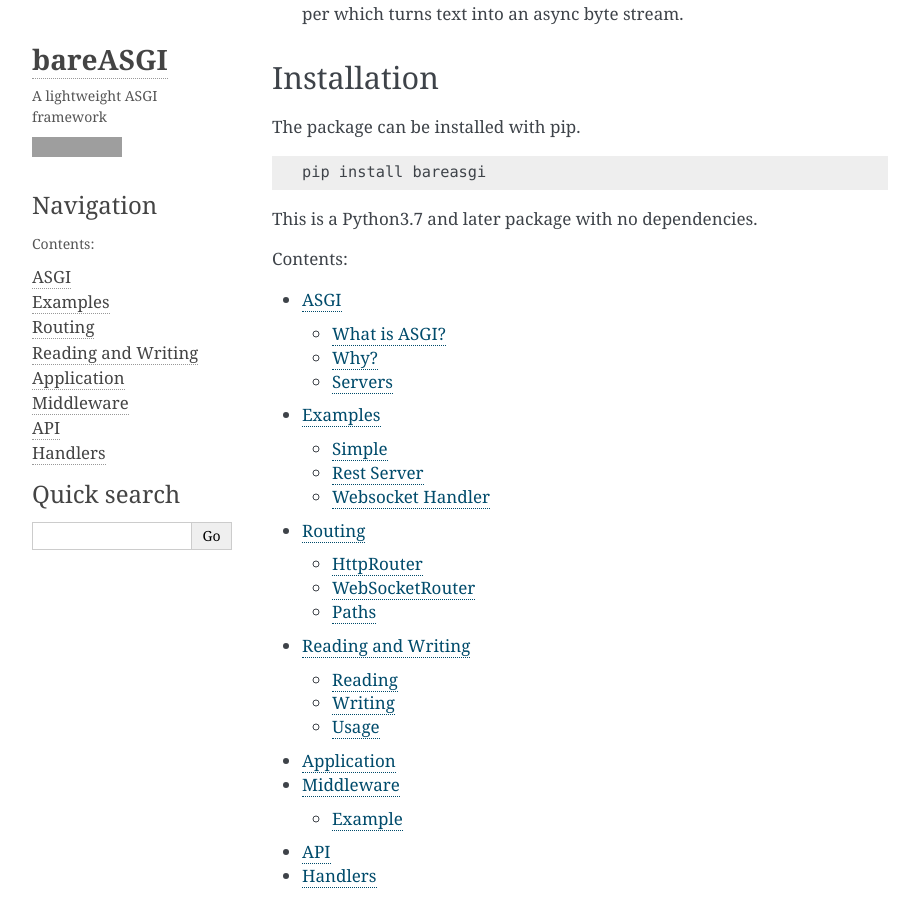
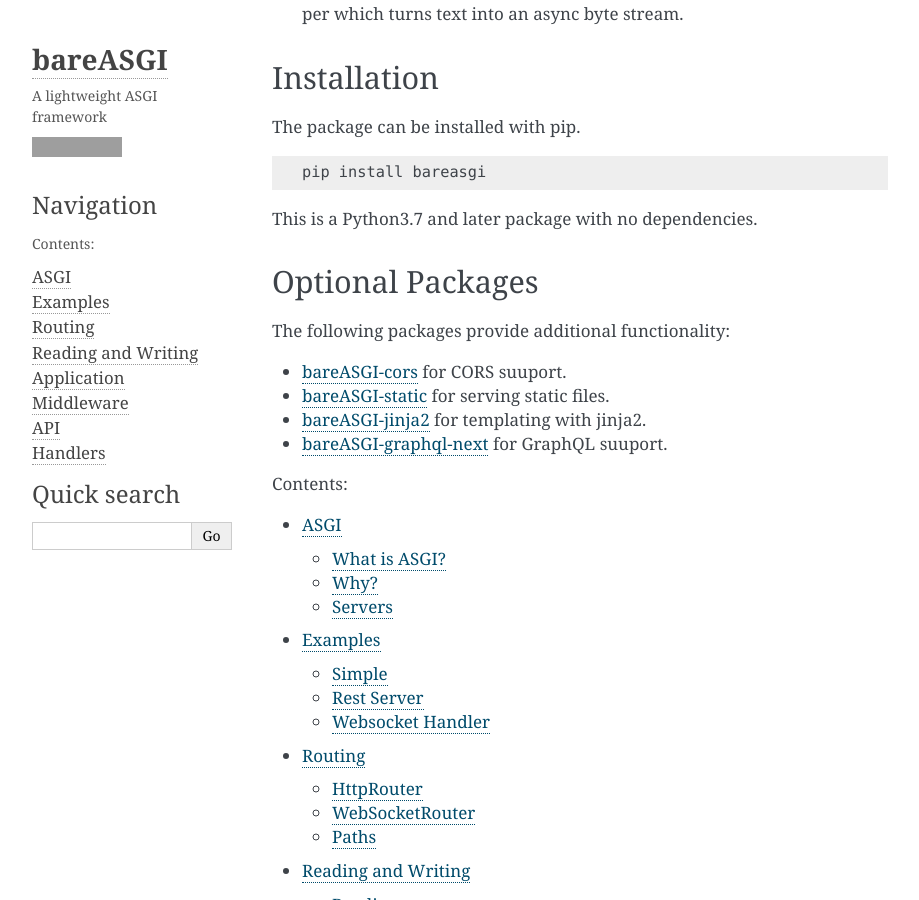
Before and after one commit to rob-blackbourn/bareASGI, a Sphinx documentation site: the page built from docs/index.rst, in a window 1280 px wide and 900 px high, scrolled down 1043 px. Shown: the whole window, without its empty margins (170-1089 px from the left). Built offline with Sphinx 7.4.7, drawn with Linux system fonts in a browser that asks for light colours; grey boxes are pictures that could not be loaded.

Commit message:
Added links to other ptojects

```diff
--- a/docs/index.rst
+++ b/docs/index.rst
@@ -53,6 +53,17 @@
 
 This is a Python3.7 and later package with no dependencies.
 
+Optional Packages
+-----------------
+
+The following packages provide additional functionality:
+
+* `bareASGI-cors <https://github.com/rob-blackbourn/bareasgi-cors>`_ for CORS suuport.
+* `bareASGI-static <https://github.com/rob-blackbourn/bareasgi-static>`_ for serving static files.
+* `bareASGI-jinja2 <https://github.com/rob-blackbourn/bareasgi-jinja2>`_ for templating with jinja2.
+* `bareASGI-graphql-next <https://github.com/rob-blackbourn/bareasgi-graphql-next>`_ for GraphQL suuport.
+
+
 .. toctree::
     :maxdepth: 2
     :caption: Contents:
```
